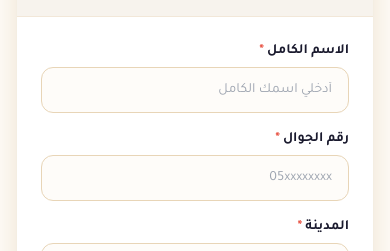
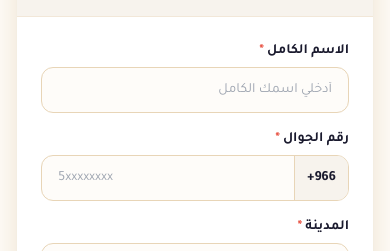
Before and after one commit to simo1761/nuvia, a Next.js app: page /product/body-massage-brush in a window 390 px wide. Shown: the part 6506-6757 px from the top of the page. Built offline with nearby package versions, Linux system fonts and the light colour scheme; no server answers.

Commit message:
Add per-country phone validation with dial code badge

```diff
--- a/components/product/CheckoutForm.tsx
+++ b/components/product/CheckoutForm.tsx
@@ -24,15 +24,34 @@ const countries = [
   { code: 'QA', name: 'قطر',                      flag: '🇶🇦' },
 ];
 
-function maskPhone(phone: string) {
-  const digits = phone.replace(/\D/g, '');
-  if (digits.length < 5) return phone;
-  return digits.slice(0, 4) + '•'.repeat(digits.length - 4);
+const PHONE_RULES: Record<string, { dialCode: string; digits: number; startsWith5: boolean; placeholder: string }> = {
+  SA: { dialCode: '+966', digits: 9, startsWith5: true,  placeholder: '5xxxxxxxx' },
+  KW: { dialCode: '+965', digits: 8, startsWith5: false, placeholder: 'xxxxxxxx'  },
+  AE: { dialCode: '+971', digits: 9, startsWith5: true,  placeholder: '5xxxxxxxx' },
+  BH: { dialCode: '+973', digits: 8, startsWith5: false, placeholder: 'xxxxxxxx'  },
+  OM: { dialCode: '+968', digits: 8, startsWith5: false, placeholder: 'xxxxxxxx'  },
+  QA: { dialCode: '+974', digits: 8, startsWith5: false, placeholder: 'xxxxxxxx'  },
+};
+
+function validatePhone(phone: string, country: string): string {
+  const rule = PHONE_RULES[country];
+  if (!rule || phone.length === 0) return '';
+  if (phone.length !== rule.digits)
+    return `رقم الهاتف غير صحيح — يجب أن يتكون من ${rule.digits} أرقام`;
+  if (rule.startsWith5 && !phone.startsWith('5'))
+    return 'رقم الهاتف يجب أن يبدأ بـ 5';
+  return '';
+}
+
+function maskPhone(dialCode: string, local: string) {
+  if (local.length < 3) return dialCode + ' ' + local;
+  return dialCode + ' ' + local.slice(0, 2) + '•'.repeat(local.length - 2);
 }
 
 export default function CheckoutForm({ product }: CheckoutFormProps) {
   const router = useRouter();
   const [form, setForm] = useState({ name: '', phone: '', city: '', country: 'SA' });
+  const [phoneTouched, setPhoneTouched] = useState(false);
   const [confirmed, setConfirmed] = useState(false);
   const [status,  setStatus]  = useState<Status>('idle');
   const [error,   setError]   = useState('');
@@ -43,47 +62,69 @@ export default function CheckoutForm({ product }: CheckoutFormProps) {
   const clearTimer = () => {
     if (timerRef.current) { clearInterval(timerRef.current); timerRef.current = null; }
   };
-
   useEffect(() => () => clearTimer(), []);
 
-  const handleChange = (e: React.ChangeEvent<HTMLInputElement | HTMLSelectElement>) =>
-    setForm(prev => ({ ...prev, [e.target.name]: e.target.value }));
+  const currentRule = PHONE_RULES[form.country];
+  const phoneError  = phoneTouched ? validatePhone(form.phone, form.country) : '';
+  const phoneValid  = validatePhone(form.phone, form.country) === '' && form.phone.length > 0;
 
-  // Step 1 — form submit: validate then open OTP modal
+  const handleChange = (e: React.ChangeEvent<HTMLInputElement | HTMLSelectElement>) => {
+    const { name, value } = e.target;
+    if (name === 'country') {
+      // Reset phone when country changes
+      setForm(prev => ({ ...prev, country: value, phone: '' }));
+      setPhoneTouched(false);
+    } else {
+      setForm(prev => ({ ...prev, [name]: value }));
+    }
+  };
+
+  const handlePhoneChange = (e: React.ChangeEvent<HTMLInputElement>) => {
+    // Only digits, strip leading 0, cap at rule length
+    let val = e.target.value.replace(/\D/g, '');
+    if (val.startsWith('0')) val = val.slice(1);
+    const max = currentRule?.digits ?? 12;
+    val = val.slice(0, max);
+    setForm(prev => ({ ...prev, phone: val }));
+    setPhoneTouched(true);
+  };
+
+  // Step 1 — open OTP modal (button is already disabled if invalid)
   const handleSubmit = (e: React.FormEvent) => {
     e.preventDefault();
+    setPhoneTouched(true);
+    if (validatePhone(form.phone, form.country) !== '') return;
     setError('');
     setOtpStep('prompt');
   };
 
-  // Step 2 — customer clicks "أرسلي رمز التحقق"
+  // Step 2 — start countdown
   const handleSendCode = () => {
     setOtpStep('counting');
     setCountdown(COUNTDOWN_SEC);
     clearTimer();
     timerRef.current = setInterval(() => {
       setCountdown(prev => {
-        if (prev <= 1) {
-          clearTimer();
-          setOtpStep('skip');
-          return 0;
-        }
+        if (prev <= 1) { clearTimer(); setOtpStep('skip'); return 0; }
         return prev - 1;
       });
     }, 1000);
   };
 
-  // Step 3 — customer clicks "تخطي" → actual API call
+  // Step 3 — actual API call with full phone number (+966 + local)
   const handleConfirm = useCallback(async () => {
     clearTimer();
     setOtpStep('hidden');
     setStatus('loading');
+    const rule = PHONE_RULES[form.country];
+    const fullPhone = rule ? rule.dialCode + form.phone : form.phone;
     try {
       const res = await fetch('/api/order', {
         method: 'POST',
         headers: { 'Content-Type': 'application/json' },
         body: JSON.stringify({
           ...form,
+          phone: fullPhone,
           sku: product.sku,
           product: product.nameEn,
           price: product.price,
@@ -94,7 +135,6 @@ export default function CheckoutForm({ product }: CheckoutFormProps) {
         const data = await res.json();
         throw new Error(data.error || 'حدث خطأ غير متوقع');
       }
-      // Store order summary for /thankyou page
       const ref = 'NV-' + Date.now().toString(36).toUpperCase();
       localStorage.setItem('nuvia_order', JSON.stringify({
         productName: product.name,
@@ -102,97 +142,74 @@ export default function CheckoutForm({ product }: CheckoutFormProps) {
         currency: product.currency,
         ref,
       }));
-
-      // TikTok + Snap pixels (FB fired on /thankyou)
       if (typeof window !== 'undefined') {
         // @ts-ignore
         if (window.ttq)    window.ttq.track('PlaceAnOrder', { value: product.price, currency: 'SAR' });
         // @ts-ignore
         if (window.snaptr) window.snaptr('track', 'PURCHASE', { price: product.price, currency: 'SAR' });
       }
-
       router.push('/thankyou');
     } catch (err: any) {
       setStatus('error');
       setError(err.message || 'حدث خطأ. يرجى المحاولة مرة أخرى.');
     }
-  }, [form, product]);
+  }, [form, product, router]);
 
   // SVG circle progress
   const r = 34;
   const circ = 2 * Math.PI * r;
-  const dashOffset = circ * (countdown / COUNTDOWN_SEC); // full at start → empty at 0
+  const dashOffset = circ * (countdown / COUNTDOWN_SEC);
+
+  const isSubmitDisabled = status === 'loading' || !confirmed || !phoneValid;
 
   return (
     <>
       {/* ── OTP Modal ───────────────────────────────────────── */}
       {otpStep !== 'hidden' && (
         <div className="fixed inset-0 z-50 flex items-end sm:items-center justify-center p-4 bg-black/60 backdrop-blur-sm">
-          <div
-            className="w-full max-w-sm bg-white rounded-3xl shadow-2xl overflow-hidden animate-[fadeSlideUp_0.3s_ease-out]"
-            dir="rtl"
-          >
-            {/* Modal header */}
+          <div className="w-full max-w-sm bg-white rounded-3xl shadow-2xl overflow-hidden animate-[fadeSlideUp_0.3s_ease-out]" dir="rtl">
+            {/* Header */}
             <div className="bg-gradient-to-r from-secondary to-[#2a1a3e] px-6 pt-7 pb-5 text-center">
-              {/* Phone icon with gold ring */}
               <div className="mx-auto w-16 h-16 rounded-full flex items-center justify-center mb-4"
                 style={{ background: 'linear-gradient(135deg,#C9A96E,#B08D4F)' }}>
                 <svg className="w-8 h-8 text-white" fill="none" stroke="currentColor" strokeWidth="2" viewBox="0 0 24 24">
                   <path strokeLinecap="round" strokeLinejoin="round" d="M12 18h.01M8 21h8a2 2 0 002-2V5a2 2 0 00-2-2H8a2 2 0 00-2 2v14a2 2 0 002 2z"/>
                 </svg>
               </div>
-              <h3 className="text-white font-bold text-lg leading-snug">
-                التحقق من رقم الجوال
-              </h3>
+              <h3 className="text-white font-bold text-lg">التحقق من رقم الجوال</h3>
               <p className="text-white/65 text-sm mt-1" dir="ltr">
-                {maskPhone(form.phone)}
+                {maskPhone(currentRule?.dialCode ?? '', form.phone)}
               </p>
             </div>
 
-            {/* Modal body */}
+            {/* Body */}
             <div className="px-6 py-6 text-center">
-
-              {/* STEP: prompt */}
               {otpStep === 'prompt' && (
                 <>
                   <p className="text-nuvia-text text-sm leading-relaxed mb-6">
                     لضمان شحن طلبك بسرعة، يرجى التحقق من رقم هاتفك
                   </p>
-                  <button
-                    onClick={handleSendCode}
+                  <button onClick={handleSendCode}
                     className="w-full py-3.5 rounded-2xl font-bold text-white text-base shadow-gold transition-all duration-200 hover:-translate-y-0.5"
-                    style={{ background: 'linear-gradient(135deg,#C9A96E,#B08D4F)' }}
-                  >
+                    style={{ background: 'linear-gradient(135deg,#C9A96E,#B08D4F)' }}>
                     أرسلي رمز التحقق
                   </button>
                 </>
               )}
 
-              {/* STEP: counting */}
               {otpStep === 'counting' && (
                 <>
-                  <p className="text-nuvia-light text-sm mb-5">
-                    جاري إرسال رمز التحقق...
-                  </p>
-                  {/* Circular countdown */}
+                  <p className="text-nuvia-light text-sm mb-5">جاري إرسال رمز التحقق...</p>
                   <div className="relative mx-auto w-24 h-24 mb-5">
                     <svg className="w-full h-full -rotate-90" viewBox="0 0 80 80">
-                      {/* track */}
                       <circle cx="40" cy="40" r={r} fill="none" stroke="#F7F3ED" strokeWidth="6"/>
-                      {/* progress */}
-                      <circle
-                        cx="40" cy="40" r={r}
-                        fill="none"
-                        stroke="url(#goldGrad)"
-                        strokeWidth="6"
-                        strokeLinecap="round"
-                        strokeDasharray={circ}
-                        strokeDashoffset={dashOffset}
-                        style={{ transition: 'stroke-dashoffset 0.9s linear' }}
-                      />
+                      <circle cx="40" cy="40" r={r} fill="none" stroke="url(#goldGrad)"
+                        strokeWidth="6" strokeLinecap="round"
+                        strokeDasharray={circ} strokeDashoffset={dashOffset}
+                        style={{ transition: 'stroke-dashoffset 0.9s linear' }}/>
                       <defs>
                         <linearGradient id="goldGrad" x1="0%" y1="0%" x2="100%" y2="0%">
-                          <stop offset="0%"   stopColor="#C9A96E"/>
+                          <stop offset="0%" stopColor="#C9A96E"/>
                           <stop offset="100%" stopColor="#B08D4F"/>
                         </linearGradient>
                       </defs>
@@ -201,23 +218,15 @@ export default function CheckoutForm({ product }: CheckoutFormProps) {
                       {countdown}
                     </span>
                   </div>
-                  <p className="text-nuvia-light text-xs">
-                    يرجى الانتظار {countdown} ثانية
-                  </p>
-                  {/* Skip button hidden during countdown */}
+                  <p className="text-nuvia-light text-xs">يرجى الانتظار {countdown} ثانية</p>
                 </>
               )}
 
-              {/* STEP: skip (countdown finished) */}
               {otpStep === 'skip' && (
                 <>
-                  <p className="text-nuvia-light text-sm mb-6">
-                    لم يصل رمز التحقق إلى رقمك؟
-                  </p>
-                  <button
-                    onClick={handleConfirm}
-                    className="w-full py-3.5 rounded-2xl font-bold text-secondary text-sm border-2 border-primary/40 bg-primary/5 hover:bg-primary/10 transition-all duration-200"
-                  >
+                  <p className="text-nuvia-light text-sm mb-6">لم يصل رمز التحقق إلى رقمك؟</p>
+                  <button onClick={handleConfirm}
+                    className="w-full py-3.5 rounded-2xl font-bold text-secondary text-sm border-2 border-primary/40 bg-primary/5 hover:bg-primary/10 transition-all duration-200">
                     لم يصلني الرمز — تخطي هذه الخطوة
                   </button>
                 </>
@@ -233,35 +242,22 @@ export default function CheckoutForm({ product }: CheckoutFormProps) {
           <div className="bg-white rounded-2xl shadow-gold-lg border border-primary/20 overflow-hidden">
             {/* Header */}
             <div className="bg-gradient-to-r from-secondary to-secondary/90 text-white px-6 py-5">
-              <h2 className="text-xl sm:text-2xl font-bold text-center">
-                اطلبي الآن — الدفع عند الاستلام 💵
-              </h2>
-              <p className="text-white/70 text-sm text-center mt-1">
-                أدخلي بياناتك وسنتواصل معك لتأكيد الطلب
-              </p>
+              <h2 className="text-xl sm:text-2xl font-bold text-center">اطلبي الآن — الدفع عند الاستلام 💵</h2>
+              <p className="text-white/70 text-sm text-center mt-1">أدخلي بياناتك وسنتواصل معك لتأكيد الطلب</p>
             </div>
 
             {/* Product summary */}
             <div className="flex items-center gap-4 px-6 py-4 bg-bg-alt border-b border-accent/40">
               <div className="relative w-16 h-16 rounded-lg overflow-hidden bg-bg border border-accent/40 flex-shrink-0">
-                <ProductImage
-                  src={product.images[0]}
-                  alt={product.name}
-                  productName={product.name}
-                  fill
-                  className="object-cover"
-                  sizes="64px"
-                  wrapperClassName="absolute inset-0"
-                />
+                <ProductImage src={product.images[0]} alt={product.name} productName={product.name}
+                  fill className="object-cover" sizes="64px" wrapperClassName="absolute inset-0"/>
               </div>
               <div className="flex-1 min-w-0">
                 <p className="font-bold text-secondary text-sm">{product.name}</p>
                 <p className="text-nuvia-light text-xs mt-0.5">{product.tagline}</p>
               </div>
               <div className="text-right flex-shrink-0">
-                <p className="font-bold text-primary text-lg">
-                  {formatPrice(product.price, product.currency)}
-                </p>
+                <p className="font-bold text-primary text-lg">{formatPrice(product.price, product.currency)}</p>
                 <p className="text-xs text-nuvia-success">✅ متوفر</p>
               </div>
             </div>
@@ -272,26 +268,38 @@ export default function CheckoutForm({ product }: CheckoutFormProps) {
                 <label className="block text-sm font-semibold text-secondary mb-1.5" htmlFor="name">
                   الاسم الكامل <span className="text-nuvia-error">*</span>
                 </label>
-                  <input
-                    id="name" name="name" type="text" required
+                <input id="name" name="name" type="text" required
                   value={form.name} onChange={handleChange}
                   placeholder="أدخلي اسمك الكامل"
-                    className="w-full border border-accent rounded-xl px-4 py-3 text-nuvia-text placeholder-gray-400 focus:outline-none focus:ring-2 focus:ring-primary/40 focus:border-primary transition-all text-sm bg-bg"
-                  />
+                  className="w-full border border-accent rounded-xl px-4 py-3 text-nuvia-text placeholder-gray-400 focus:outline-none focus:ring-2 focus:ring-primary/40 focus:border-primary transition-all text-sm bg-bg"/>
               </div>
 
-                {/* Phone */}
+              {/* Phone with dial code badge */}
               <div>
                 <label className="block text-sm font-semibold text-secondary mb-1.5" htmlFor="phone">
                   رقم الجوال <span className="text-nuvia-error">*</span>
                 </label>
+                <div className={`flex items-center border rounded-xl overflow-hidden bg-bg transition-all focus-within:ring-2 focus-within:ring-primary/40 ${phoneError ? 'border-nuvia-error' : 'border-accent focus-within:border-primary'}`}>
+                  {/* Dial code badge — right side (RTL start) */}
+                  <div className="flex-shrink-0 px-3 py-3 bg-bg-alt border-l border-accent text-secondary font-semibold text-sm" dir="ltr">
+                    {currentRule?.dialCode ?? '+966'}
+                  </div>
                   <input
                     id="phone" name="phone" type="tel" required
-                    value={form.phone} onChange={handleChange}
-                    placeholder="05xxxxxxxx"
+                    value={form.phone}
+                    onChange={handlePhoneChange}
+                    onBlur={() => setPhoneTouched(true)}
+                    placeholder={currentRule?.placeholder ?? '5xxxxxxxx'}
                     dir="ltr"
-                    className="w-full border border-accent rounded-xl px-4 py-3 text-nuvia-text placeholder-gray-400 focus:outline-none focus:ring-2 focus:ring-primary/40 focus:border-primary transition-all text-sm bg-bg text-right"
+                    inputMode="numeric"
+                    className="flex-1 px-4 py-3 text-nuvia-text placeholder-gray-400 outline-none text-sm bg-transparent text-left"
                   />
+                </div>
+                {phoneError && (
+                  <p className="text-nuvia-error text-xs mt-1.5 flex items-center gap-1">
+                    <span>⚠</span> {phoneError}
+                  </p>
+                )}
               </div>
 
               {/* City */}
@@ -299,12 +307,10 @@ export default function CheckoutForm({ product }: CheckoutFormProps) {
                 <label className="block text-sm font-semibold text-secondary mb-1.5" htmlFor="city">
                   المدينة <span className="text-nuvia-error">*</span>
                 </label>
-                  <input
-                    id="city" name="city" type="text" required
+                <input id="city" name="city" type="text" required
                   value={form.city} onChange={handleChange}
                   placeholder="أدخلي اسم مدينتك"
-                    className="w-full border border-accent rounded-xl px-4 py-3 text-nuvia-text placeholder-gray-400 focus:outline-none focus:ring-2 focus:ring-primary/40 focus:border-primary transition-all text-sm bg-bg"
-                  />
+                  className="w-full border border-accent rounded-xl px-4 py-3 text-nuvia-text placeholder-gray-400 focus:outline-none focus:ring-2 focus:ring-primary/40 focus:border-primary transition-all text-sm bg-bg"/>
               </div>
 
               {/* Country */}
@@ -312,18 +318,16 @@ export default function CheckoutForm({ product }: CheckoutFormProps) {
                 <label className="block text-sm font-semibold text-secondary mb-1.5" htmlFor="country">
                   الدولة <span className="text-nuvia-error">*</span>
                 </label>
-                  <select
-                    id="country" name="country" required
+                <select id="country" name="country" required
                   value={form.country} onChange={handleChange}
-                    className="w-full border border-accent rounded-xl px-4 py-3 text-nuvia-text focus:outline-none focus:ring-2 focus:ring-primary/40 focus:border-primary transition-all text-sm bg-bg appearance-none"
-                  >
+                  className="w-full border border-accent rounded-xl px-4 py-3 text-nuvia-text focus:outline-none focus:ring-2 focus:ring-primary/40 focus:border-primary transition-all text-sm bg-bg appearance-none">
                   {countries.map(c => (
                     <option key={c.code} value={c.code}>{c.flag} {c.name}</option>
                   ))}
                 </select>
               </div>
 
-                {/* Error */}
+              {/* API error */}
               {status === 'error' && (
                 <div className="bg-red-50 border border-red-200 text-nuvia-error text-sm rounded-xl px-4 py-3">
                   {error}
@@ -333,12 +337,8 @@ export default function CheckoutForm({ product }: CheckoutFormProps) {
               {/* Confirmation checkbox */}
               <label className="flex items-start gap-3 cursor-pointer select-none mt-1">
                 <div className="relative flex-shrink-0 mt-0.5">
-                    <input
-                      type="checkbox"
-                      checked={confirmed}
-                      onChange={e => setConfirmed(e.target.checked)}
-                      className="sr-only peer"
-                    />
+                  <input type="checkbox" checked={confirmed}
+                    onChange={e => setConfirmed(e.target.checked)} className="sr-only peer"/>
                   <div className="w-5 h-5 rounded border-2 border-accent peer-checked:border-primary peer-checked:bg-primary transition-all duration-200 flex items-center justify-center">
                     {confirmed && (
                       <svg className="w-3 h-3 text-white" fill="none" stroke="currentColor" strokeWidth="3" viewBox="0 0 12 12">
@@ -353,11 +353,8 @@ export default function CheckoutForm({ product }: CheckoutFormProps) {
               </label>
 
               {/* Submit */}
-                <button
-                  type="submit"
-                  disabled={status === 'loading' || !confirmed}
-                  className="w-full bg-gradient-to-r from-primary to-primary-dark text-white py-4 rounded-xl font-bold text-lg shadow-gold hover:shadow-gold-lg transition-all duration-300 disabled:opacity-50 disabled:cursor-not-allowed disabled:shadow-none mt-2 order-btn-pulse"
-                >
+              <button type="submit" disabled={isSubmitDisabled}
+                className="w-full bg-gradient-to-r from-primary to-primary-dark text-white py-4 rounded-xl font-bold text-lg shadow-gold hover:shadow-gold-lg transition-all duration-300 disabled:opacity-50 disabled:cursor-not-allowed disabled:shadow-none mt-2 order-btn-pulse">
                 {status === 'loading' ? (
                   <span className="flex items-center justify-center gap-2">
                     <svg className="animate-spin h-5 w-5" viewBox="0 0 24 24" fill="none">
```
Lines whose indentation alone changed are shown as unchanged.
